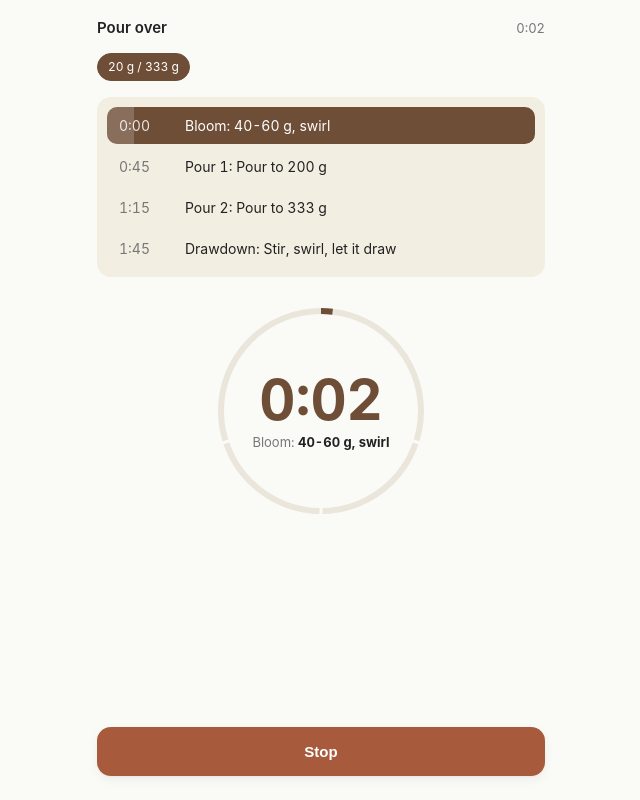
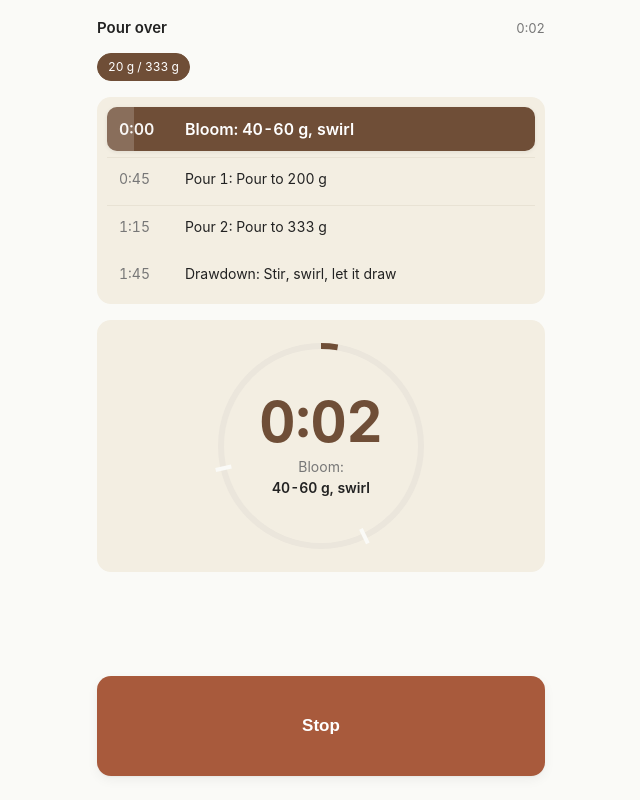
Before and after one commit to rimc/coffee-calculator, a website: page index.html in a window 1280 px wide. Both pictures are taken after a click on the button "Start brew". Shown: the whole page, without its empty margins (319-959 px from the left). Drawn offline with Linux system fonts and the light colour scheme.

Commit message:
May polish: drawdown as completion, bolder current step, taller buttons
- Drop drawdown from the timer progress arc; mark it complete: true and
  fill the ring at the 1:45 mark with a centered "Done." message instead
  of treating it as another active step.
- Make the current step row bolder and slightly larger so the active
  instruction reads at a glance from across the kitchen.
- Add a subtle surface around the timer block, hairline dividers between
  step rows, and thicker boundary ticks for clearer section/event
  separation.
- Double the height of Start brew and Stop so they're easy to hit with
  wet hands.

```diff
--- a/index.html
+++ b/index.html
@@ -160,7 +160,7 @@
   .steps-list {
     display: flex;
     flex-direction: column;
-    gap: 4px;
+    gap: 6px;
     background: var(--surface);
     border-radius: 14px;
     padding: 10px;
@@ -169,10 +169,15 @@
     display: grid;
     grid-template-columns: 56px 1fr;
     gap: 10px;
-    padding: 10px 12px;
+    padding: 12px;
     border-radius: 10px;
     font-size: 14px;
     transition: background 0.2s, color 0.2s;
+  }
+  .step-row + .step-row:not(.current):not(.complete) {
+    border-top: 1px solid var(--border);
+    border-top-left-radius: 0;
+    border-top-right-radius: 0;
   }
   .step-row .t {
     color: var(--fg-muted);
@@ -183,10 +188,25 @@
   .step-row.current {
     background: var(--accent);
     color: var(--accent-fg);
+    font-size: 16px;
+    font-weight: 600;
     position: relative;
     overflow: hidden;
+    box-shadow: 0 1px 4px rgba(0,0,0,0.08);
   }
-  .step-row.current .t { color: var(--accent-fg); opacity: 0.85; }
+  .step-row.current .t {
+    color: var(--accent-fg);
+    opacity: 0.95;
+    font-weight: 600;
+  }
+  .step-row.complete.current {
+    background: var(--surface-2);
+    color: var(--fg);
+    font-weight: 600;
+    border: 1.5px solid var(--accent);
+    padding: 10.5px;
+  }
+  .step-row.complete.current .t { color: var(--accent); font-weight: 600; }
   .step-progress {
     position: absolute;
     left: 0;
@@ -198,9 +218,11 @@
     pointer-events: none;
   }
   .timer-block {
-    padding: 8px 0 4px;
+    padding: 16px;
     display: flex;
     justify-content: center;
+    background: var(--surface);
+    border-radius: 14px;
   }
   .timer-circle {
     position: relative;
@@ -227,7 +249,7 @@
   }
   .timer-tick {
     stroke: var(--bg);
-    stroke-width: 3;
+    stroke-width: 4;
     stroke-linecap: butt;
   }
   .timer-content {
@@ -248,19 +270,26 @@
     font-variant-numeric: tabular-nums;
   }
   .timer-target {
-    font-size: 13px;
+    font-size: 14px;
     color: var(--fg-muted);
-    margin-top: 6px;
+    margin-top: 8px;
     min-height: 1em;
-    line-height: 1.3;
+    line-height: 1.35;
+    max-width: 180px;
   }
-  .timer-target strong { color: var(--fg); }
+  .timer-target strong {
+    color: var(--fg);
+    font-weight: 600;
+    display: block;
+    margin-top: 2px;
+  }
   .btn-primary, .btn-secondary {
     margin-top: auto;
     border: none;
-    padding: 16px;
+    padding: 32px 16px;
+    min-height: 100px;
     border-radius: 14px;
-    font-size: 15px;
+    font-size: 17px;
     font-weight: 600;
     cursor: pointer;
     width: 100%;
@@ -339,7 +368,7 @@ const RECIPES = {
       { at: 0,   label: "Bloom",    targetFn: d => `${Math.round(d*2)}-${Math.round(d*3)} g, swirl` },
       { at: 45,  label: "Pour 1",   targetFn: d => `Pour to ${Math.round(d*16.65*0.6)} g` },
       { at: 75,  label: "Pour 2",   targetFn: d => `Pour to ${Math.round(d*16.65)} g` },
-      { at: 105, label: "Drawdown", targetFn: () => "Stir, swirl, let it draw" },
+      { at: 105, label: "Drawdown", complete: true, targetFn: () => "Stir, swirl, let it draw" },
     ],
   },
   frenchPress: {
@@ -443,6 +472,15 @@ function derive(recipe, dose) {
   return out;
 }
 
+// The point on the timeline that fills the ring. If a step is marked complete,
+// reaching that step means brewing is done; the remaining time is just settling.
+function effectiveTotalSec(recipe) {
+  if (!recipe.steps || recipe.steps.length === 0) return recipe.totalDuration || 0;
+  const completeStep = recipe.steps.find(s => s.complete);
+  if (completeStep) return completeStep.at;
+  return recipe.totalDuration || 0;
+}
+
 // Returns the current step index for a given elapsed time, or -1 if before the first step.
 function currentStepFor(steps, elapsedSec) {
   let idx = -1;
@@ -542,6 +580,7 @@ function brewLoop() {
     const progressEl = document.getElementById("step-progress");
     if (progressEl && state.currentStepIndex >= 0) {
       const cur = recipe.steps[state.currentStepIndex];
+      if (!cur.complete) {
         const next = recipe.steps[state.currentStepIndex + 1];
         if (next) {
           const pct = Math.max(0, Math.min(100, ((elapsedSec - cur.at) / (next.at - cur.at)) * 100));
@@ -554,9 +593,11 @@ function brewLoop() {
           progressEl.style.width = pct.toFixed(2) + "%";
         }
       }
+    }
     const ringEl = document.getElementById("timer-progress");
-    if (ringEl && recipe.totalDuration) {
-      const frac = Math.max(0, Math.min(1, elapsedSec / recipe.totalDuration));
+    const ringTotal = effectiveTotalSec(recipe);
+    if (ringEl && ringTotal) {
+      const frac = Math.max(0, Math.min(1, elapsedSec / ringTotal));
       ringEl.setAttribute("stroke-dashoffset", (TIMER_CIRC * (1 - frac)).toFixed(3));
     }
   }
@@ -601,7 +642,7 @@ function svgEl(tag, attrs) {
 }
 
 function buildTimerSvg(recipe, elapsed) {
-  const total = recipe.totalDuration || 0;
+  const total = effectiveTotalSec(recipe);
   const svg = svgEl("svg", { viewBox: "0 0 220 220", "aria-hidden": "true" });
 
   svg.appendChild(svgEl("circle", {
@@ -620,11 +661,11 @@ function buildTimerSvg(recipe, elapsed) {
   });
   svg.appendChild(progress);
 
-  // Tick marks at each step boundary, except 0 and end (both at 12 o'clock).
+  // Tick marks at each step boundary, except 0, end, and any "complete" marker.
   if (total > 0) {
-    const tickHalf = 6;
+    const tickHalf = 8;
     recipe.steps.forEach(step => {
-      if (step.at <= 0 || step.at >= total) return;
+      if (step.complete || step.at <= 0 || step.at >= total) return;
       const phi = (step.at / total) * 2 * Math.PI;
       const sx = Math.sin(phi), cy = Math.cos(phi);
       svg.appendChild(svgEl("line", {
@@ -793,11 +834,12 @@ function renderBrew(recipe) {
     let cls = "step-row";
     if (i < idx) cls += " done";
     else if (i === idx) cls += " current";
+    if (step.complete) cls += " complete";
     const row = el("div", { class: cls }, [
       el("span", { class: "t" }, formatTime(step.at)),
       el("span", null, step.label + ": " + step.targetFn(state.dose)),
     ]);
-    if (i === idx) {
+    if (i === idx && !step.complete) {
       const next = recipe.steps[i + 1];
       const endAt = next ? next.at : recipe.totalDuration;
       if (endAt && endAt > step.at) {
@@ -822,8 +864,12 @@ function renderBrew(recipe) {
   const timerTargetEl = el("div", { class: "timer-target", id: "timer-target" });
   if (idx >= 0 && idx < recipe.steps.length) {
     const step = recipe.steps[idx];
+    if (step.complete) {
+      timerTargetEl.appendChild(el("strong", null, "Done. " + step.targetFn(state.dose) + "."));
+    } else {
       timerTargetEl.appendChild(document.createTextNode(step.label + ": "));
       timerTargetEl.appendChild(el("strong", null, step.targetFn(state.dose)));
+    }
   } else if (idx < 0) {
     timerTargetEl.textContent = "Get ready...";
   }
```
Lines whose indentation alone changed are shown as unchanged.
